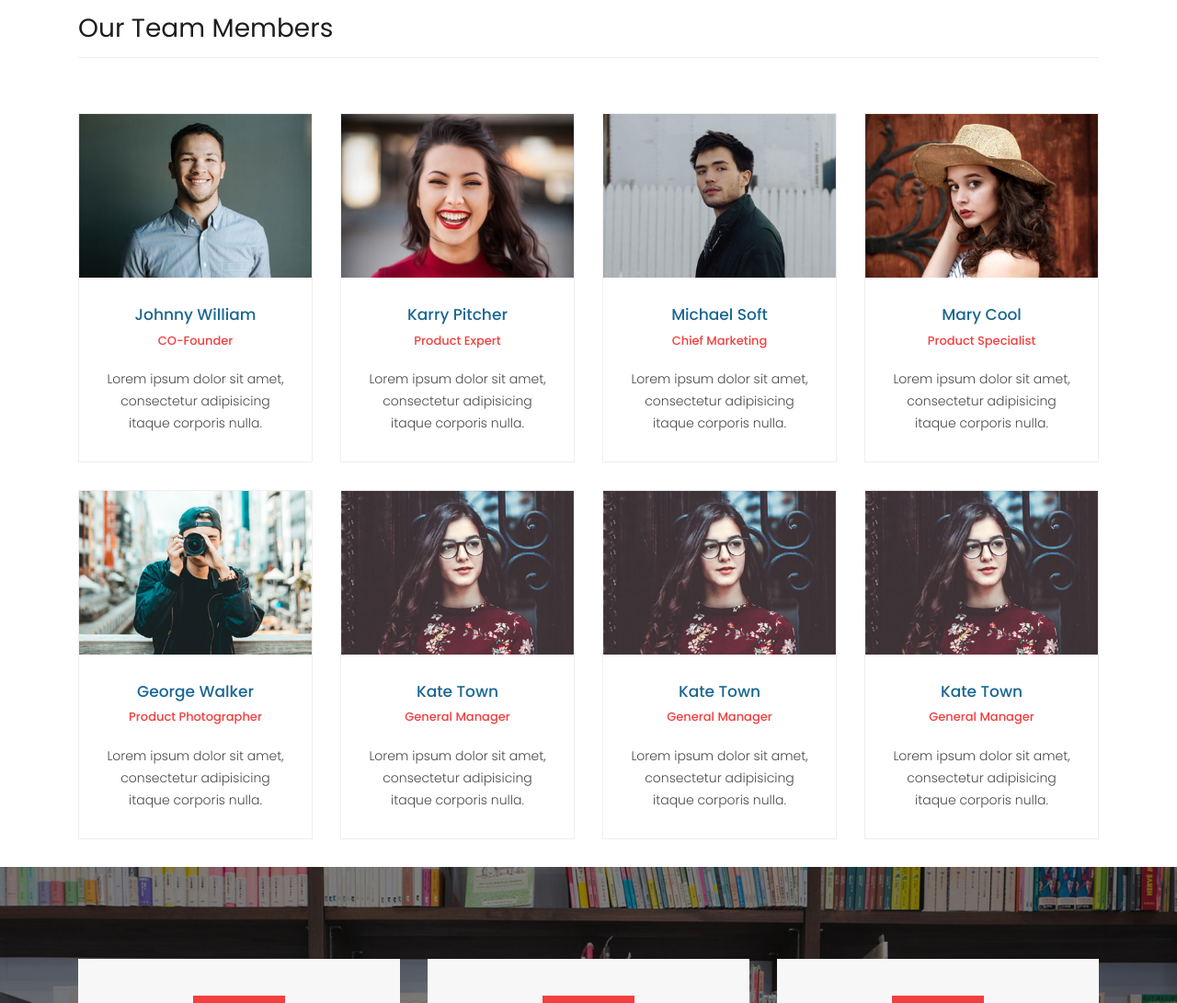
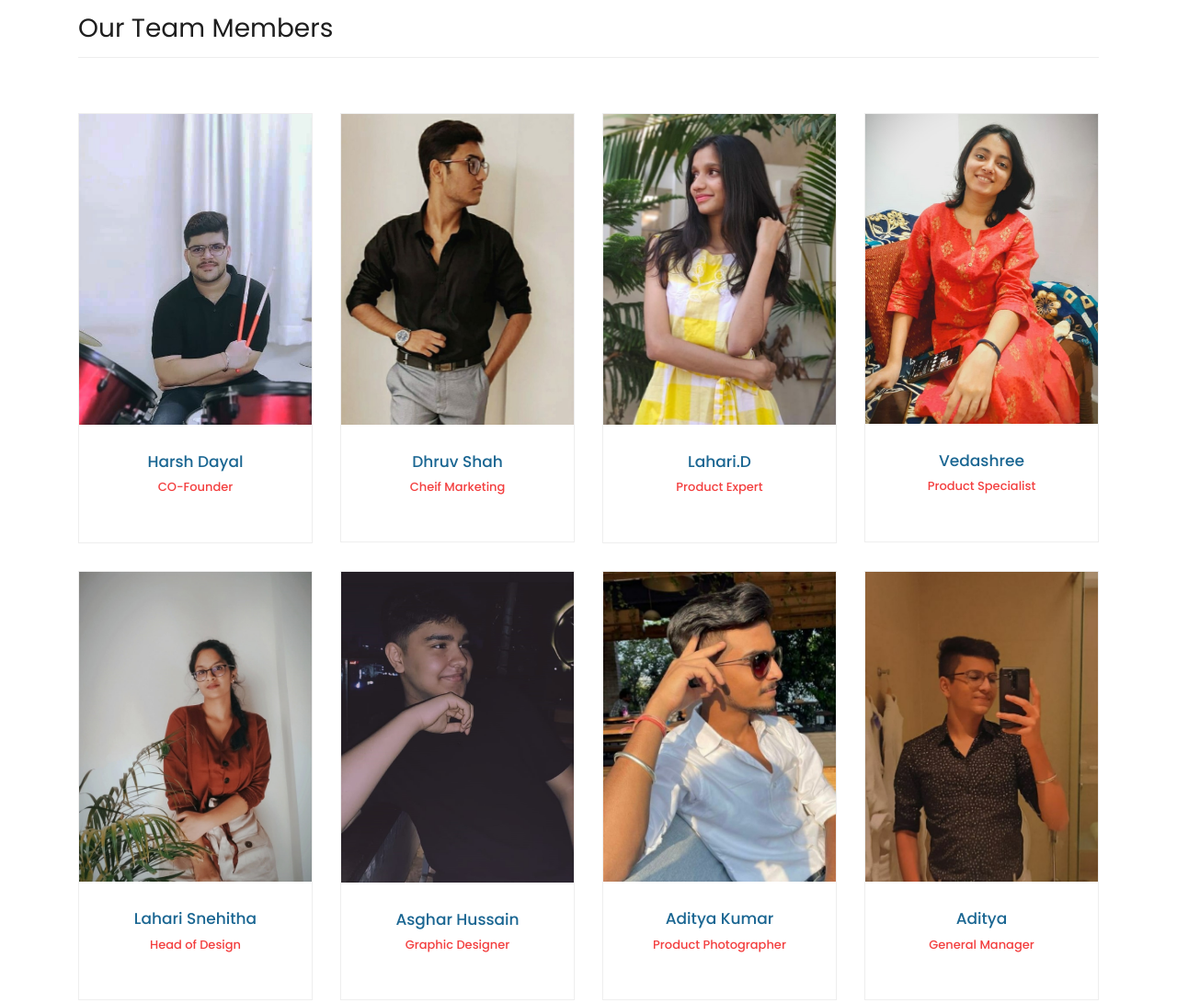
Before and after one commit to Moonlightsculptor88/ODDFIT, a plain HTML site: page about.html in a window 1280 px wide. Shown: the part 1200-2291 px from the top of the page at 92% size. Drawn offline with Linux system fonts and the light colour scheme.

Commit message:
edit edit

```diff
--- a/about.html
+++ b/about.html
@@ -44,7 +44,7 @@ https://templatemo.com/tm-546-sixteen-clothing
     <header class="">
       <nav class="navbar navbar-expand-lg">
         <div class="container">
-          <a class="navbar-brand" href="index.html"><h2>ODDFIT <em>Clothing</em></h2></a>
+          <a class="navbar-brand" href="index.html"><h2>ODDFIT </h2></a>
           <button class="navbar-toggler" type="button" data-toggle="collapse" data-target="#navbarResponsive" aria-controls="navbarResponsive" aria-expanded="false" aria-label="Toggle navigation">
             <span class="navbar-toggler-icon"></span>
           </button>
@@ -131,7 +131,7 @@ https://templatemo.com/tm-546-sixteen-clothing
           <div class="col-md-3">
             <div class="team-member">
               <div class="thumb-container">
-                <img src="assets/images/team_01.jpg" alt="">
+                <img src="assets/images/team_01.jpeg" alt="">
                 <div class="hover-effect">
                   <div class="hover-content">
                     <ul class="social-icons">
@@ -144,16 +144,15 @@ https://templatemo.com/tm-546-sixteen-clothing
                 </div>
               </div>
               <div class="down-content">
-                <h4>Johnny William</h4>
+                <h4>Harsh Dayal</h4>
                 <span>CO-Founder</span>
-                <p>Lorem ipsum dolor sit amet, consectetur adipisicing itaque corporis nulla.</p>
               </div>
             </div>
           </div>
           <div class="col-md-3">
             <div class="team-member">
               <div class="thumb-container">
-                <img src="assets/images/team_02.jpg" alt="">
+                <img src="assets/images/team_02.jpeg" alt="">
                 <div class="hover-effect">
                   <div class="hover-content">
                     <ul class="social-icons">
@@ -166,16 +165,15 @@ https://templatemo.com/tm-546-sixteen-clothing
                 </div>
               </div>
               <div class="down-content">
-                <h4>Karry Pitcher</h4>
-                <span>Product Expert</span>
-                <p>Lorem ipsum dolor sit amet, consectetur adipisicing itaque corporis nulla.</p>
+                <h4>Dhruv Shah</h4>
+                <span>Cheif Marketing</span>
               </div>
             </div>
           </div>
           <div class="col-md-3">
             <div class="team-member">
               <div class="thumb-container">
-                <img src="assets/images/team_03.jpg" alt="">
+                <img src="assets/images/team_03.jpeg" alt="">
                 <div class="hover-effect">
                   <div class="hover-content">
                     <ul class="social-icons">
@@ -188,16 +186,15 @@ https://templatemo.com/tm-546-sixteen-clothing
                 </div>
               </div>
               <div class="down-content">
-                <h4>Michael Soft</h4>
-                <span>Chief Marketing</span>
-                <p>Lorem ipsum dolor sit amet, consectetur adipisicing itaque corporis nulla.</p>
+                <h4>Lahari.D</h4>
+                <span>Product Expert</span>
               </div>
             </div>
           </div>
           <div class="col-md-3">
             <div class="team-member">
               <div class="thumb-container">
-                <img src="assets/images/team_04.jpg" alt="">
+                <img src="assets/images/team_04.jpeg" alt="">
                 <div class="hover-effect">
                   <div class="hover-content">
                     <ul class="social-icons">
@@ -210,16 +207,15 @@ https://templatemo.com/tm-546-sixteen-clothing
                 </div>
               </div>
               <div class="down-content">
-                <h4>Mary Cool</h4>
+                <h4>Vedashree</h4>
                 <span>Product Specialist</span>
-                <p>Lorem ipsum dolor sit amet, consectetur adipisicing itaque corporis nulla.</p>
               </div>
             </div>
           </div>
           <div class="col-md-3">
             <div class="team-member">
               <div class="thumb-container">
-                <img src="assets/images/team_05.jpg" alt="">
+                <img src="assets/images/team_05.jpeg" alt="">
                 <div class="hover-effect">
                   <div class="hover-content">
                     <ul class="social-icons">
@@ -232,16 +228,15 @@ https://templatemo.com/tm-546-sixteen-clothing
                 </div>
               </div>
               <div class="down-content">
-                <h4>George Walker</h4>
-                <span>Product Photographer</span>
-                <p>Lorem ipsum dolor sit amet, consectetur adipisicing itaque corporis nulla.</p>
+                <h4>Lahari Snehitha</h4>
+                <span>Head of Design</span>
               </div>
             </div>
           </div>
           <div class="col-md-3">
             <div class="team-member">
               <div class="thumb-container">
-                <img src="assets/images/team_06.jpg" alt="">
+                <img src="assets/images/team_06.jpeg" alt="">
                 <div class="hover-effect">
                   <div class="hover-content">
                     <ul class="social-icons">
@@ -254,16 +249,15 @@ https://templatemo.com/tm-546-sixteen-clothing
                 </div>
               </div>
               <div class="down-content">
-                <h4>Kate Town</h4>
-                <span>General Manager</span>
-                <p>Lorem ipsum dolor sit amet, consectetur adipisicing itaque corporis nulla.</p>
+                <h4>Asghar Hussain</h4>
+                <span>Graphic Designer</span>
               </div>
             </div>
           </div>
           <div class="col-md-3">
             <div class="team-member">
               <div class="thumb-container">
-                <img src="assets/images/team_06.jpg" alt="">
+                <img src="assets/images/team_07.jpeg" alt="">
                 <div class="hover-effect">
                   <div class="hover-content">
                     <ul class="social-icons">
@@ -276,9 +270,8 @@ https://templatemo.com/tm-546-sixteen-clothing
                 </div>
               </div>
               <div class="down-content">
-                <h4>Kate Town</h4>
-                <span>General Manager</span>
-                <p>Lorem ipsum dolor sit amet, consectetur adipisicing itaque corporis nulla.</p>
+                <h4>Aditya Kumar</h4>
+                <span>Product Photographer</span>
               </div>
             </div>
           </div>
@@ -286,7 +279,7 @@ https://templatemo.com/tm-546-sixteen-clothing
           <div class="col-md-3">
             <div class="team-member">
               <div class="thumb-container">
-                <img src="assets/images/team_06.jpg" alt="">
+                <img src="assets/images/team_08.jpeg" alt="">
                 <div class="hover-effect">
                   <div class="hover-content">
                     <ul class="social-icons">
@@ -299,9 +292,8 @@ https://templatemo.com/tm-546-sixteen-clothing
                 </div>
               </div>
               <div class="down-content">
-                <h4>Kate Town</h4>
+                <h4>Aditya</h4>
                 <span>General Manager</span>
-                <p>Lorem ipsum dolor sit amet, consectetur adipisicing itaque corporis nulla.</p>
               </div>
             </div>
           </div>
```
Also changed, not shown: contact.html (+10 -2 lines), products.html (+1 -1 lines), assets/images/team_01.jpeg (added), assets/images/team_01.jpg (deleted), assets/images/team_02.jpeg (added), assets/images/team_02.jpg (deleted), assets/images/team_03.jpeg (added), assets/images/team_03.jpg (deleted), assets/images/team_04.jpeg (added), assets/images/team_04.jpg (deleted), assets/images/team_05.jpeg (added), assets/images/team_05.jpg (deleted), assets/images/team_06.jpeg (added), assets/images/team_06.jpg (deleted), 2 more files.
